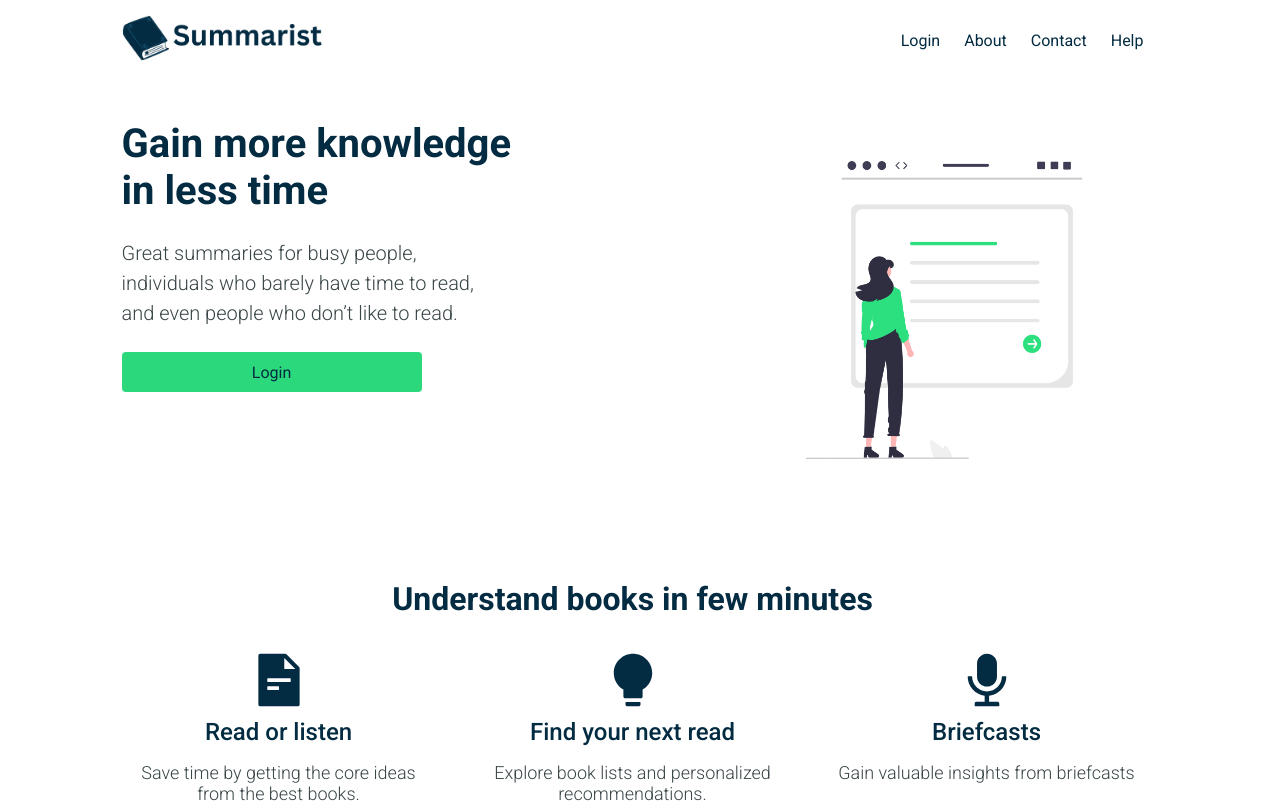
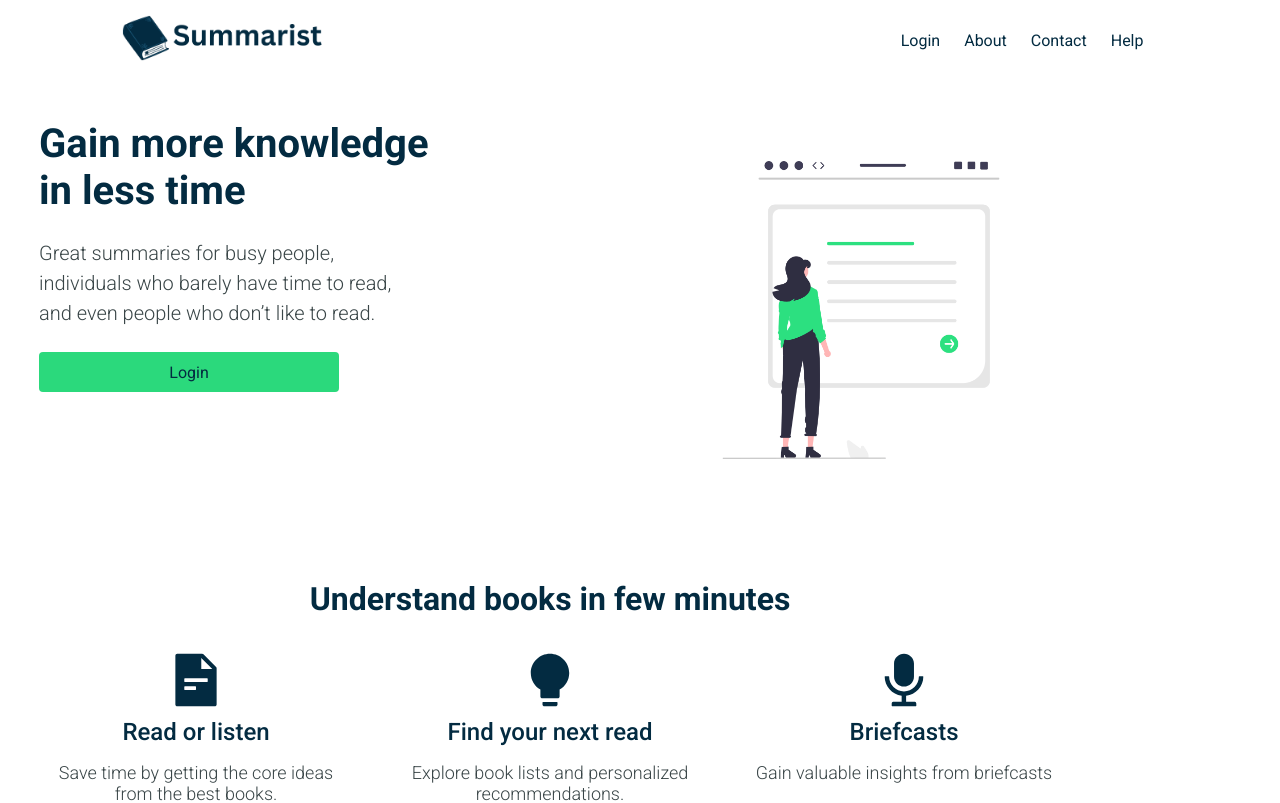
Before and after one commit to iroussos25/yiannis-summarist, a Next.js app: page / in a window 1280 px wide. Shown: the top 803 px of the page. Built offline with nearby package versions, Linux system fonts and the light colour scheme; no server answers.

Commit message:
Messed up margins

```diff
--- a/src/app/for-you/ForYou.module.css
+++ b/src/app/for-you/ForYou.module.css
@@ -5,7 +5,7 @@
 .row {
   max-width: 1070px;
   width: 100%;
-  margin: 0 auto;
+  /* margin: 0 auto; */
   padding: 0 24px;
 }
 
@@ -48,49 +48,8 @@
     margin-left: auto;
 }
 
-/* .searchInputWrapper {
+.searchInputWrapper {
     position: relative;
-    display: flex;
-    align-items: center;
-    width: 100%;
-}
-
-.searchIcon {
-    display: flex;
-    align-items: center;
-    position: absolute;
-    right: 16px;
-    top: 50%;
-    transform: translateY(-50%);
-    justify-content: flex-end;
-    border-left: 2px solid #e1e7ea;
-    padding-left: 8px;
-    pointer-events: none;
-    z-index: 10;
-}
-.searchInput {
-    height: 40px;
-    width: 100%;
-    padding-right: 56px !important;
-    outline: none;
-    background-color: #f1f6f4;
-    color: #042330;
-    border: 2px solid #e1e7ea;
-    border-radius: 8px;
-}
-
-
-.searchStatus {
-    padding-right: 24px;
-    color: #032b41;
-    font-size: 14px;
-    display: flex;
-    align-items: center;
-    justify-content: space-between;
-} */
-
-.searchInputWrapper {
-    position: relative; /* This is the anchor point */
     display: flex;
     align-items: center;
     width: 100%;
@@ -98,13 +57,13 @@
 
 .setSearchResultsWrapper {
     position: absolute;
-    top: 45px;          /* Positions it exactly below the search input */
+    top: 45px;
     left: 0;
     width: 100%;
-    background-color: white; /* Mandatory so it's not transparent */
+    background-color: white;
     border: 1px solid #e1e7ea;
     border-radius: 4px;
-    z-index: 1000;      /* Floats above the main content */
+    z-index: 1000;
     max-height: 400px;
     overflow-y: auto;
     box-shadow: 0 4px 12px rgba(0, 0, 0, 0.1);
@@ -115,30 +74,21 @@
     display: flex;
     align-items: center;
     justify-content: center;
-    /* position: absolute; */
     right: 12px;
     cursor: pointer;
 }
 
 .searchInput {
-    padding-right: 44px; /* Space for the icon so text doesn't overlap */
+    padding-right: 44px;
     width: 100%;
 }
 
 .searchStatus {
-    padding: 16px; /* Add internal padding to the message container */
+    padding: 16px;
 }
  .searchItem {
     cursor: pointer;
 }
-
-
-/* .search, .searchInputWrapper {
-    display: flex;
-    align-items: center;
-    width: 100%;
-} */
-
 
 
 .selectedBook {
@@ -224,18 +174,7 @@
 }
 
 
-/* @media (min-width: 751px) {
-    .sidebar {
-        transform: translateX(0) !important;
-        }
 
-        .slidebarToggleBtn {
-            display: none;
-            }
-            .sidebarOverlay {
-                display: none;
-                }
-                } */
                 /*FOR LARGER SCREENS*/
                 @media (max-width: 1200px)
                 {
@@ -244,11 +183,11 @@
                     }
                 }
                 /* FOR SMALLER SCREENS */
-                @media (max-width: 750px) {
+                /* @media (max-width: 750px) {
                     .wrapper {
                         margin-left: 0;
                         width: 100%;
 
-                    }
+                    } */
 
-}
+/* } */
--- a/src/app/global.css
+++ b/src/app/global.css
@@ -44,15 +44,23 @@ button:disabled {
   opacity: 0.65;
 }
 
+#main-content-anchor .container,
+#main-content-anchor .row {
+  margin-left: 0 !important;
+  margin-right: 0 !important;
+  max-width: 1070px;
+}
+
 .row {
   max-width: 1070px;
   width: 100%;
-  margin: 0 auto;
+  margin-left: 0;
+  margin-right: 0;
   padding: 0 24px;
 }
 
 .container {
-  padding: 40px 0;
+  padding: 40px 0 40px 0;
   width: 100%;
 }
 
@@ -90,9 +98,7 @@ button:disabled {
     flex-direction: column;
     flex: 1;
     min-height: 100vh;
-    transition: margin-left 0.3s ease;
-    margin-left: 200px;
-}
+    }
 
 
 
@@ -262,40 +268,7 @@ z-index: 9999;
   color: gray
 }
 
-/*MODAL */
 
-/* .modal-overlay {
-  position: fixed;
-  top: 0;
-  left: 0;
-  width: 100vw;
-  height: 100vh;
-  background: rgba(0, 0, 0, 0.7);
-  display: flex;
-  justify-content: center;
-  align-items: center;
-  z-index: 9999;
-}
-
-.modal-content {
-  background: white;
-  padding: 40px;
-  border-radius: 8px;
-  position: relative;
-  min-width: 320px;
-  max-width: 90%;
-  box-shadow: 0 4px 20px rgba(0,0,0,0.3);
-}
-
-.modal-close {
-  position: absolute;
-  top: 10px;
-  right: 15px;
-  font-size: 24px;
-  cursor: pointer;
-  border: none;
-  background: none;
-} */
 
 /* NAVBAR */
 .nav {
@@ -679,10 +652,11 @@ z-index: 9999;
 }
 
 @media (max-width: 1024px) {
-    .app-content-wrapper {
-        margin-left: 0 !important;
-        width: 100%;
-    }
+
+     #main-content-area {
+    margin-left: 0 !important;
+    width: 100% !important;
+  }
 
     .audioPlayerWrapper {
       left: 0; }
--- a/src/components/ClientLayoutWrapper.tsx
+++ b/src/components/ClientLayoutWrapper.tsx
@@ -18,27 +18,36 @@ export default function ClientLayoutWrapper({
 
   {
     const pathname = usePathname();
+    const isAppRoute = pathname !== '/';
     const isPlanPage = pathname === '/plan';
+    const isSuccessPage = pathname === '/success;'
+    const shouldShiftContent = isAppRoute && !isPlanPage && !isSuccessPage;
 
     const isLandingPage = pathname === '/';
     const activeBook = useAppSelector((state) => state.book.activeBook);
 
-    const isAppRoute = pathname !== '/';
+    const hasSidebar = isAppRoute && !isPlanPage;
 
     return (
       <>
     <AuthStateListener />
-    <div style={{ display: 'flex', minHeight: '100vh', paddingBottom: activeBook ? '80px' : '0' }}>
+       <div className="wrapper" style={{ display: 'flex', minHeight: '100vh' }}>
+
+      {hasSidebar && <Sidebar />}
 
       {isAppRoute && !isPlanPage && <Sidebar />}
 
-      <div style={{
+        <div
+      id="main-content-area"
+      style={{
         flex: 1,
+        marginLeft: shouldShiftContent ? '200px' : '0',
+        width: shouldShiftContent ? 'calc(100% - 200px)' : '100%',
+        transition: 'margin 0.3s ease',
         display: 'flex',
-        flexDirection: 'column',
-        minWidth: 0,
-        minHeight: '100vh'
-      }}>
+        flexDirection: 'column'
+      }}
+    >
         <div className={isAppRoute ? "app-content-wrapper" : ""}>
 
         {isLandingPage ? (<Header />) : (!isPlanPage && <AppHeader />)}
--- a/src/components/sidebar.module.css
+++ b/src/components/sidebar.module.css
@@ -157,7 +157,7 @@
 /* FOR SMALLER SCREENS */
 @media (max-width: 1024px) {
     .wrapper {
-        margin-left: 0;
+        /* margin-left: 0; */
         width: 100%;
 
     }
```
